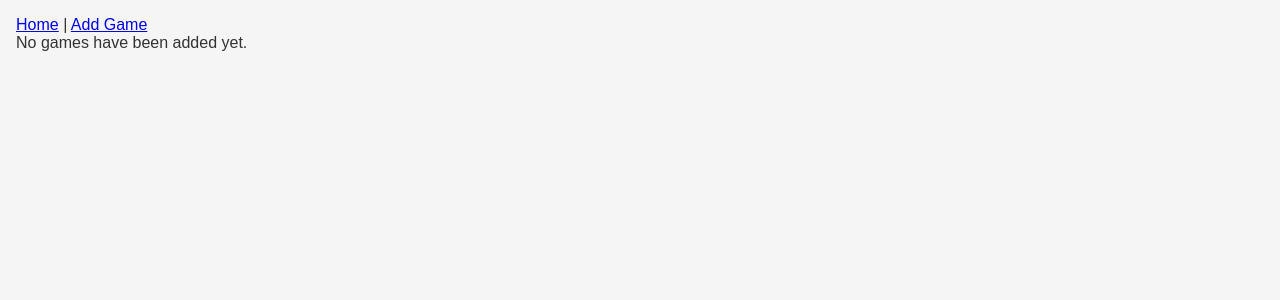
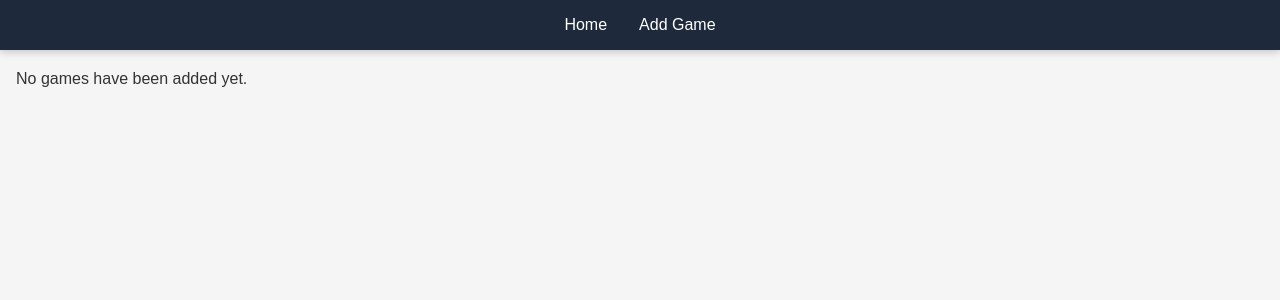
Before and after one commit to prisfalcao/gameshelf, a React (Create React App) app: page / in a window 1280 px wide. Shown: the top 300 px of the page. Built offline with nearby package versions, Linux system fonts and the light colour scheme.

Commit message:
added styles to navbar

```diff
--- a/src/components/Navbar/Navbar.jsx
+++ b/src/components/Navbar/Navbar.jsx
@@ -1,10 +1,13 @@
 import { Link } from "react-router-dom";
+import "./Navbar.scss";
 
 const Navbar = () => {
   return (
-    <nav>
-      <Link to="/">Home</Link> |{" "}
-      <Link to="/add">Add Game</Link>
+    <nav className="navbar">
+      <div className="navbar-container">
+        <Link to="/" className="nav-link">Home</Link>
+        <Link to="/add" className="nav-link">Add Game</Link>
+      </div>
     </nav>
   );
 };
--- a/src/components/Navbar/Navbar.scss
+++ b/src/components/Navbar/Navbar.scss
@@ -0,0 +1,36 @@
+.navbar {
+  background-color: #1e293b;
+  color: white;
+  padding: 1rem 2rem;
+  position: fixed;
+  top: 0;
+  left: 0;
+  width: 100%;
+  z-index: 1000;
+  box-shadow: 0 2px 8px rgba(0, 0, 0, 0.2);
+
+  .navbar-container {
+    max-width: 1200px;
+    margin: 0 auto;
+    display: flex;
+    justify-content: center;
+    align-items: center;
+    flex-wrap: wrap;
+  }
+
+  .nav-link {
+    color: white;
+    text-decoration: none;
+    font-weight: 500;
+    margin: 0 1rem;
+    transition: color 0.3s ease;
+
+    &:hover {
+      color: #60a5fa;
+    }
+  }
+}
+
+body {
+  padding-top: 70px;
+}
```
